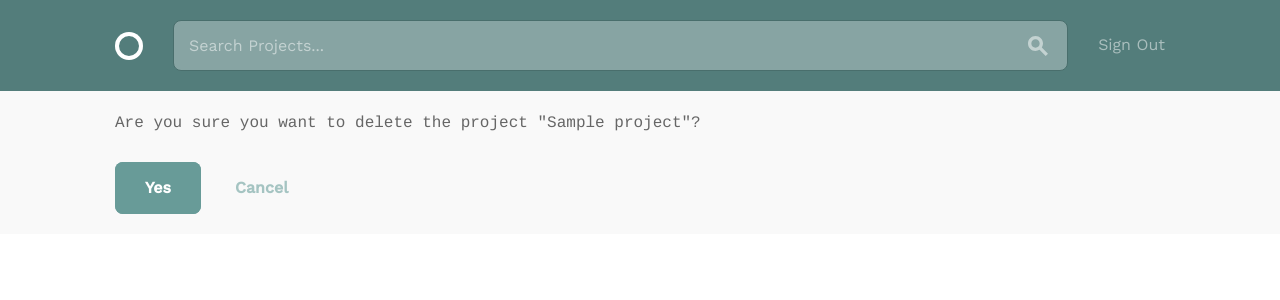
After one commit to charlesseymour/Treehouse-Python-Techdegree-Project-12, a Django app: a page that uses team_builder/projects/templates/projects/project_confirm_delete.html in a window 1280 px wide. The commit adds this page. Shown: the top 300 px of the page. Run offline with Django 3.2, Linux system fonts and the light colour scheme; a user stored in the database is signed in; tables that the repository leaves empty hold one stand-in row (values such as "Sample post").

Commit message:
Added project delete view and template

```diff
--- /dev/null
+++ b/team_builder/projects/templates/projects/project_confirm_delete.html
@@ -0,0 +1,15 @@
+{% extends "layout.html" %}
+{% load accounts_extras %}
+{% block content %}
+<form action="" method="post">
+{% csrf_token %}
+<div class="circle--actions--bar">
+  <div class="bounds">
+    <div class="grid-100">
+      <p>Are you sure you want to delete the project "{{ object.title }}"?</p>
+      <input type="submit" class="button button-primary" value="Yes">
+      <a class="button button-text" href="{% url 'home' %}">Cancel</a>
+    </div>
+  </div>
+</div>
+{% endblock %}
--- a/team_builder/projects/templates/projects/project_edit.html
+++ b/team_builder/projects/templates/projects/project_edit.html
@@ -6,8 +6,8 @@
   <div class="circle--actions--bar">
     <div class="bounds">
       <div class="grid-100">
-        <a class="button button-primary" href="project.html">Save Changes</a>
-        <a class="button button-text" href="index.html">Delete Project</a>
+        <input type="submit" class="button button-primary" value="Save Changes">
+        <a class="button button-text" href="{% url 'projects:project_delete' object.id %}">Delete Project</a>
       </div>
     </div>
   </div>
--- a/team_builder/projects/urls.py
+++ b/team_builder/projects/urls.py
@@ -5,6 +5,7 @@ from . import views
 app_name = "projects"
 
 urlpatterns = [
-    url(r"^(?P<pk>\d+)/", views.ViewProject.as_view(), name="project_view"),
-    url(r"^edit/(?P<pk>\d+)/", views.EditProject.as_view(), name="project_edit")
+    url(r"^(?P<pk>\d+)/$", views.ViewProject.as_view(), name="project_view"),
+    url(r"^edit/(?P<pk>\d+)/$", views.EditProject.as_view(), name="project_edit"),
+    url(r"^delete/(?P<pk>\d+)/$", views.DeleteProject.as_view(), name="project_delete")
 ]
--- a/team_builder/projects/views.py
+++ b/team_builder/projects/views.py
@@ -66,5 +66,9 @@ class EditProject(LoginRequiredMixin, generic.UpdateView):
         return self.form_invalid(form)
 
 
+class DeleteProject(LoginRequiredMixin, generic.DeleteView):
+    model = models.Project
+    success_url = reverse_lazy("home")
+
 
 # https://stackoverflow.com/questions/26548018/how-to-feed-success-url-with-pk-from-saved-model
```
